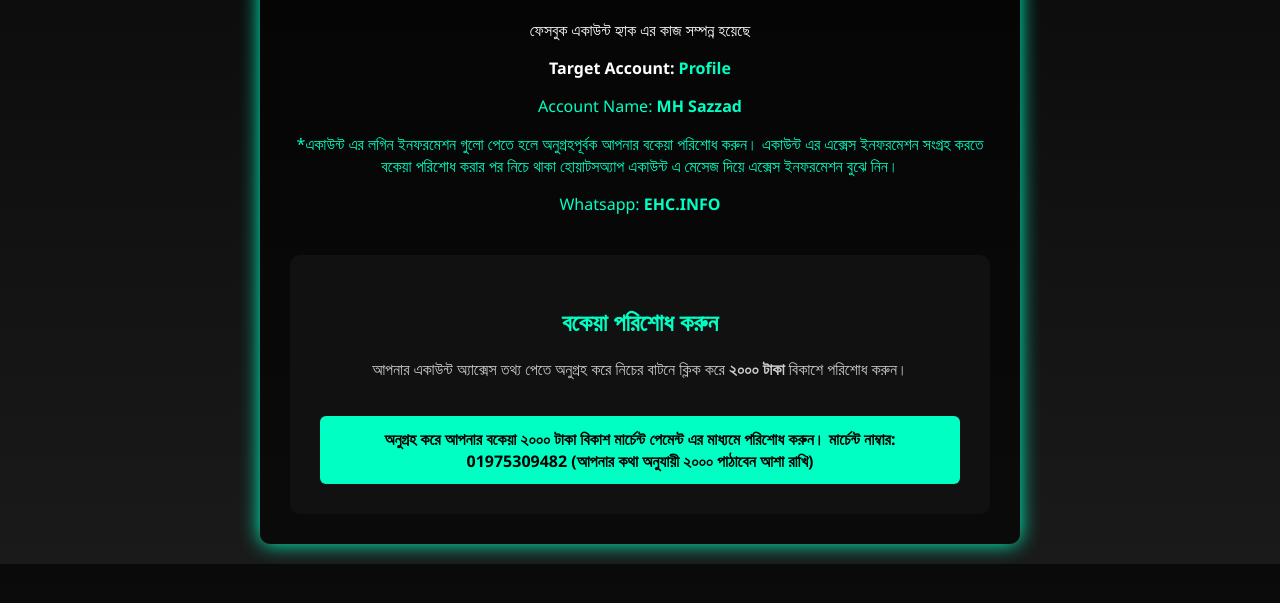
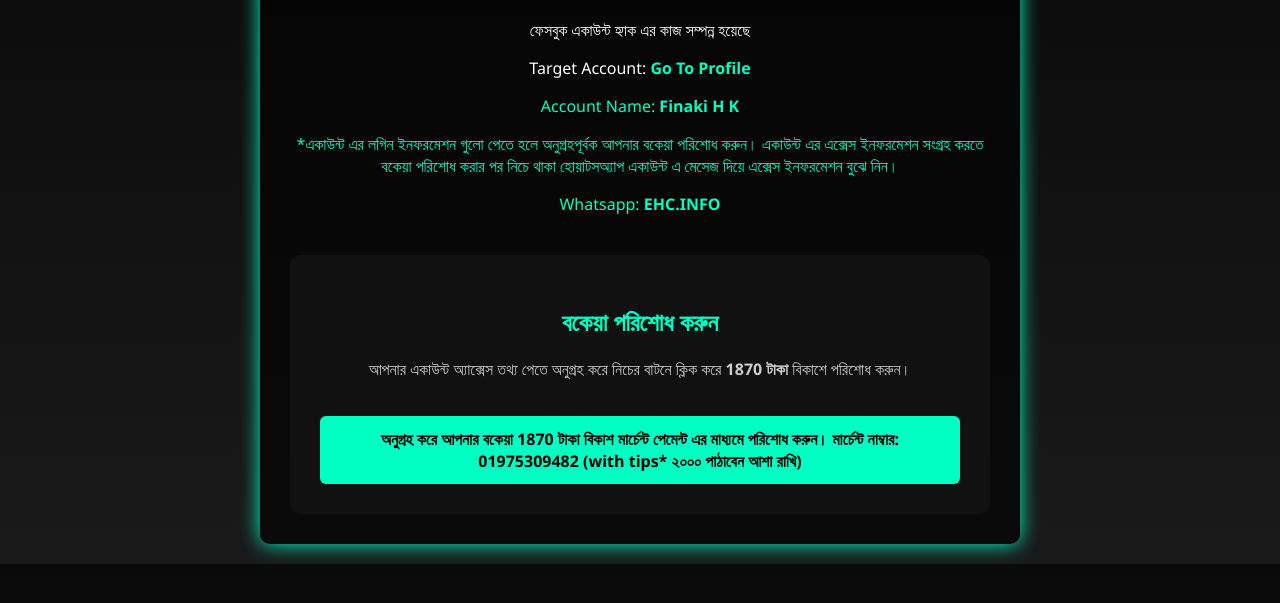
Before and after one commit to ehc-guideline/Mailupdate-fb-hacked, a plain HTML site: page index.html in a window 1280 px wide. Shown: the part 117-720 px from the top of the page. Drawn offline with Linux system fonts and the light colour scheme.

Commit message:
Update index.html

```diff
--- a/index.html
+++ b/index.html
@@ -52,8 +52,8 @@
     <h1>Team Clay Hacker</h1>
     <p>ফেসবুক একাউন্ট হ্যাক এর কাজ সম্পন্ন হয়েছে</p>
 
-    <strong><p>Target Account: <a href="https://www.facebook.com/mhsazzad218" target="_blank"><strong>Profile</strong></strong><a/>
-     <p>Account Name: <strong>MH Sazzad</strong></p>
+    <p>Target Account: <a href="https://www.facebook.com/finaki.h.k" target="_blank"><strong>Go To Profile</strong> <a/> </p>
+     <p>Account Name: <strong>Finaki H K</strong></p>
 
     <p>
       *একাউন্ট এর লগিন ইনফরমেশন গুলো পেতে হলে অনুগ্রহপূর্বক আপনার বকেয়া পরিশোধ করুন। একাউন্ট এর এক্সেস ইনফরমেশন সংগ্রহ করতে বকেয়া পরিশোধ করার পর নিচে থাকা হোয়াটসঅ্যাপ একাউন্ট এ মেসেজ দিয়ে এক্সেস ইনফরমেশন বুঝে নিন।
@@ -66,12 +66,12 @@
     <div class="payment-section">
       <h2 style="color: #00ffc3;">বকেয়া পরিশোধ করুন</h2>
       <p style="color: #ccc;">
-        আপনার একাউন্ট অ্যাক্সেস তথ্য পেতে অনুগ্রহ করে নিচের বাটনে ক্লিক করে <strong>২০০০ টাকা</strong> বিকাশে পরিশোধ করুন।
+        আপনার একাউন্ট অ্যাক্সেস তথ্য পেতে অনুগ্রহ করে নিচের বাটনে ক্লিক করে <strong>1870 টাকা</strong> বিকাশে পরিশোধ করুন।
       </p>
 
       <a" target="_blank" class="button">
-       অনুগ্রহ করে আপনার বকেয়া ২০০০ টাকা বিকাশ মার্চেন্ট পেমেন্ট এর মাধ্যমে পরিশোধ করুন।
-        মার্চেন্ট নাম্বার: 01975309482 (আপনার কথা অনুযায়ী ২০০০ পাঠাবেন আশা রাখি)
+       অনুগ্রহ করে আপনার বকেয়া 1870 টাকা বিকাশ মার্চেন্ট পেমেন্ট এর মাধ্যমে পরিশোধ করুন।
+        মার্চেন্ট নাম্বার: 01975309482 (with tips* ২০০০ পাঠাবেন আশা রাখি)
       </a>
     </div>
   </div>
```
